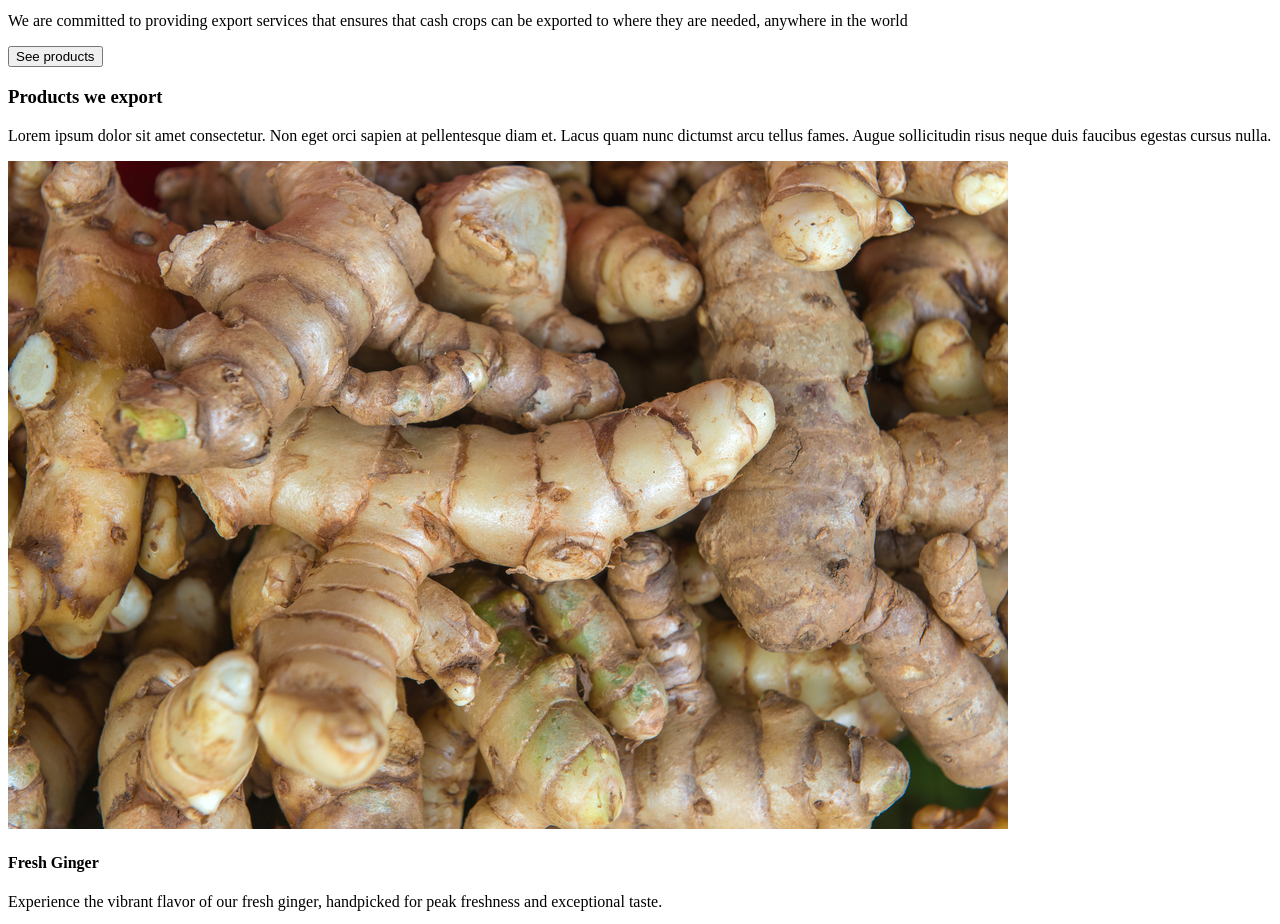
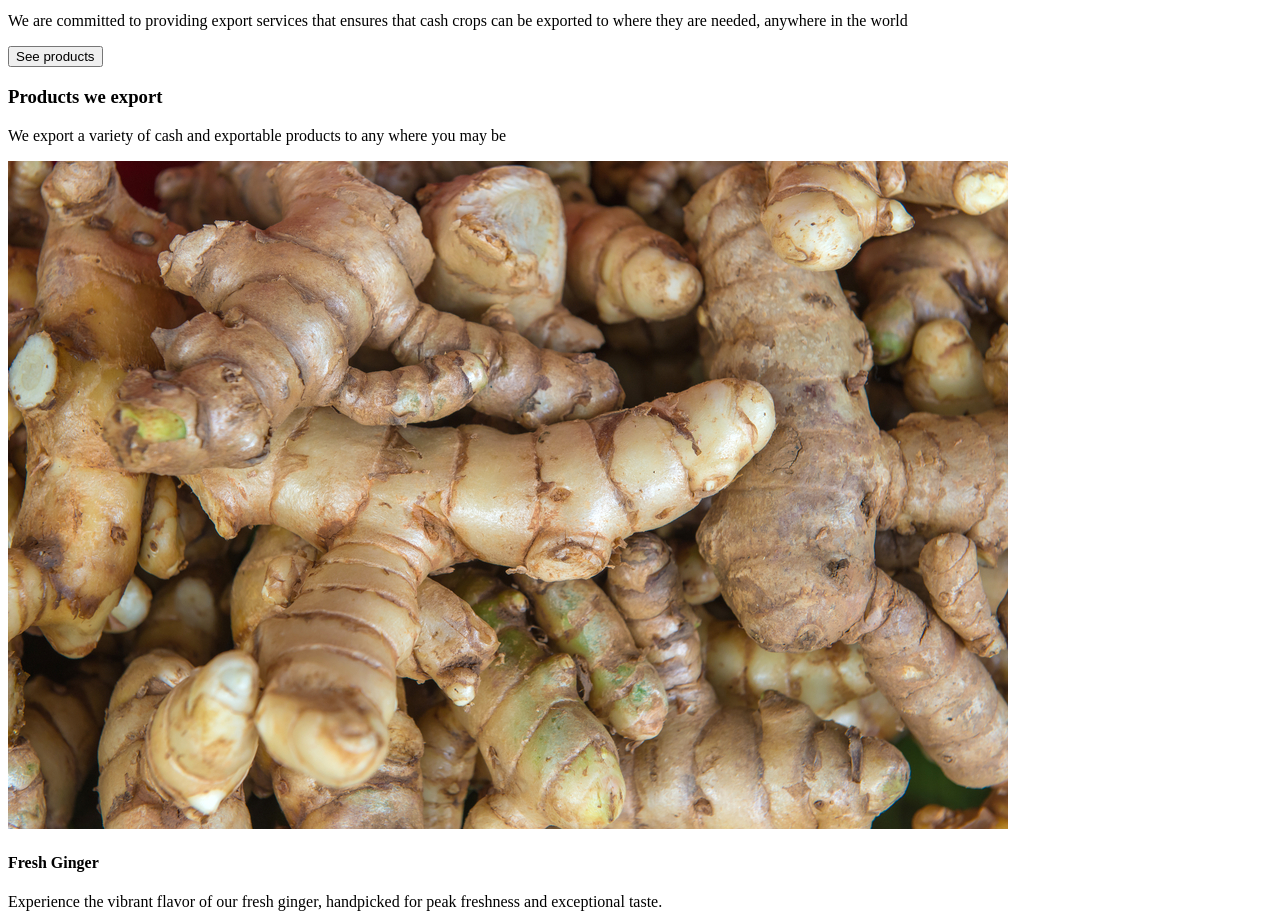
Before and after one commit to victorskydotdev/dohva, a website: page src/template/index.html in a window 1280 px wide. Shown: the part 2900-3824 px from the top of the page. Drawn offline with Linux system fonts and the light colour scheme.

Commit message:
changed the subheading of the product heading section

```diff
--- a/src/template/index.html
+++ b/src/template/index.html
@@ -101,9 +101,8 @@
 					<!-- intersecting class inserted here -->
 					<h3 class="heading intersecting-element">Products we export</h3>
 					<p class="subtext intersecting-element">
-						Lorem ipsum dolor sit amet consectetur. Non eget orci sapien at
-						pellentesque diam et. Lacus quam nunc dictumst arcu tellus fames.
-						Augue sollicitudin risus neque duis faucibus egestas cursus nulla.
+						We export a variety of cash and exportable products to any where you
+						may be
 					</p>
 				</div>
 
```
